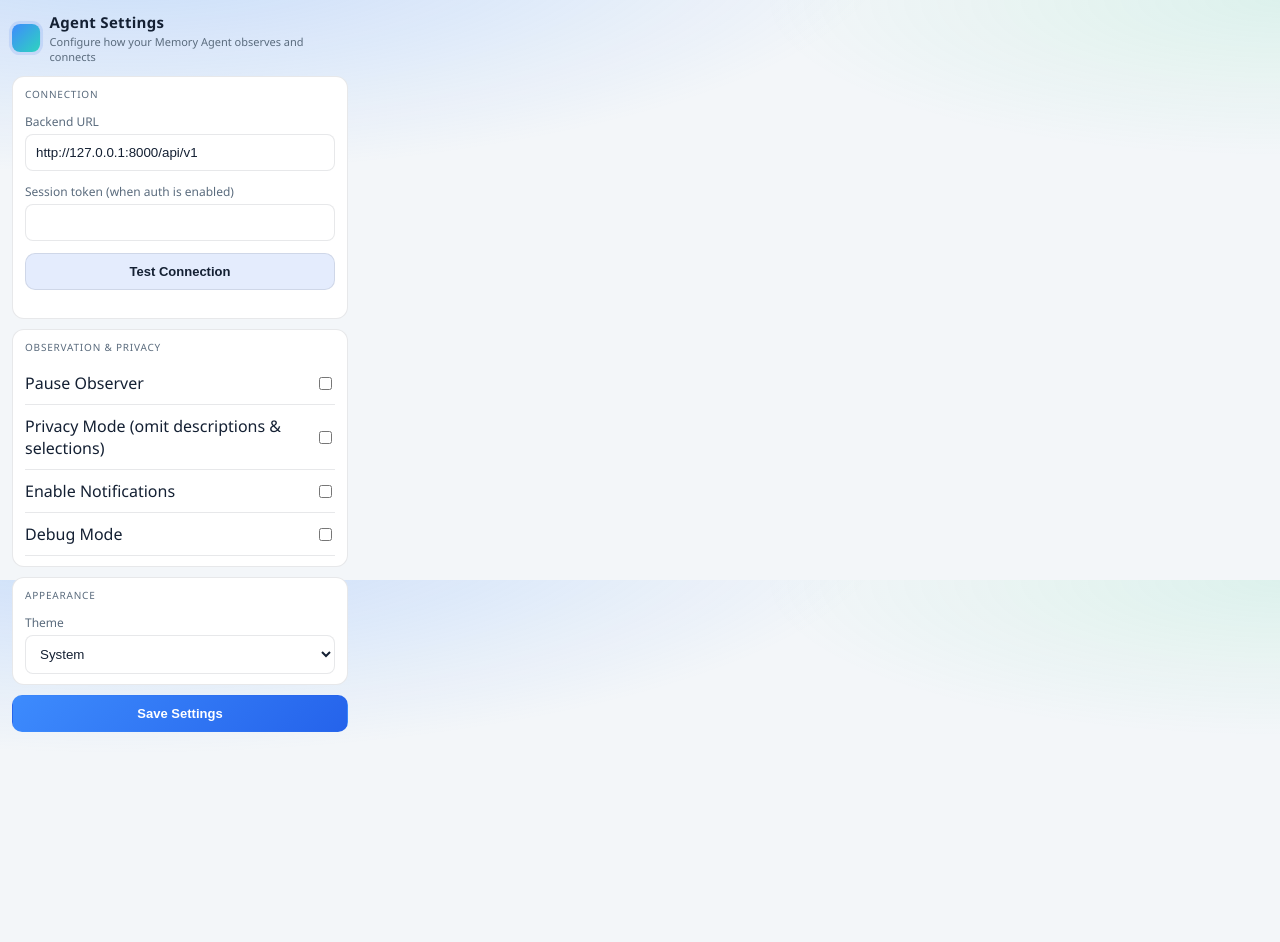
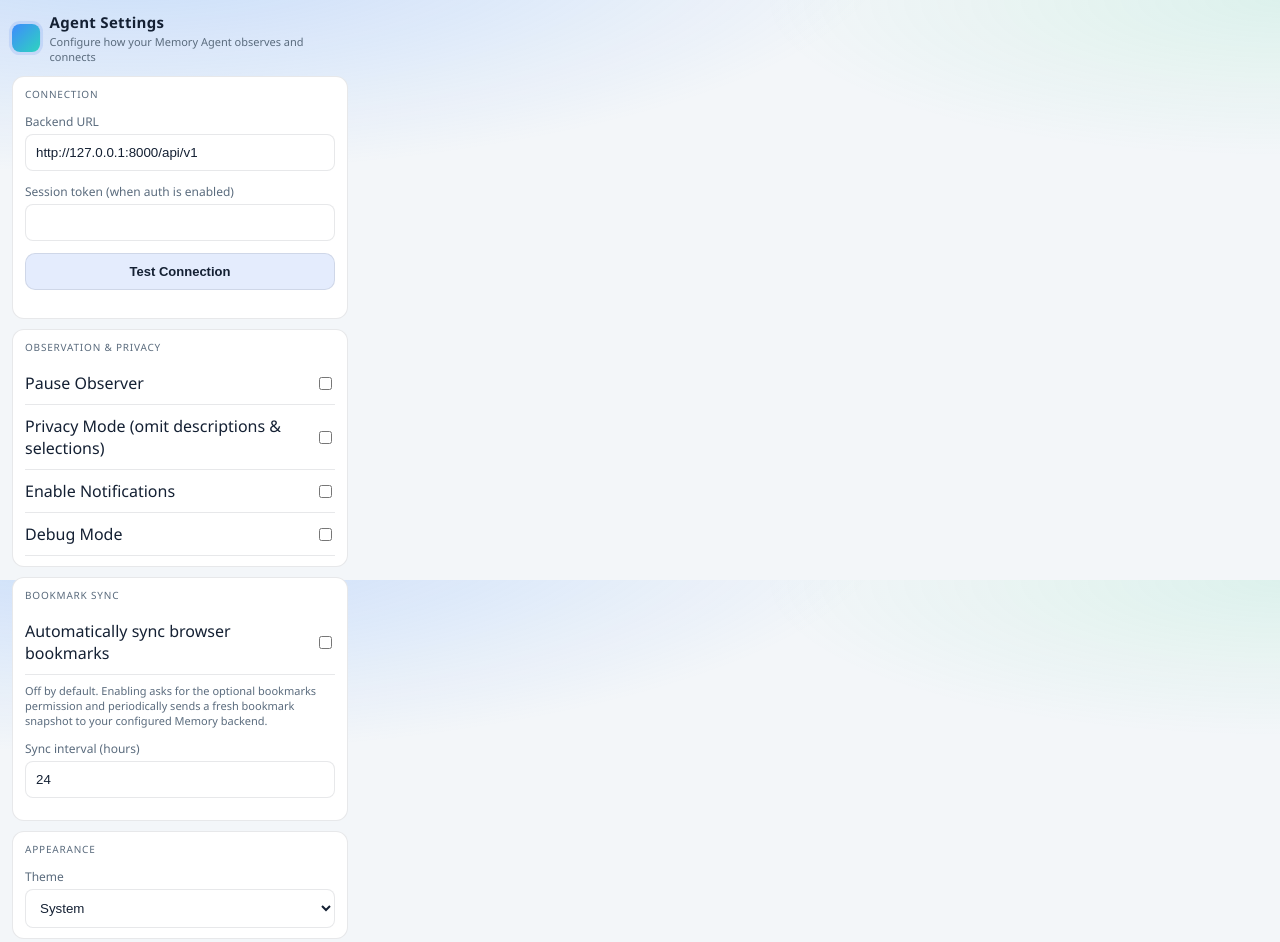
Before and after one commit to antonypaul98/ai-memory-search-agent, a website with bundled scripts: page extension/settings.html in a window 1280 px wide. Shown: the top 942 px of the page. Before the commit the page ends 800 px from the top, so only its background shows below. Built offline with nearby package versions, Linux system fonts and the light colour scheme; some packages are replaced by stand-ins of ours.

Commit message:
Add bookmark sync controls to extension settings

```diff
--- a/extension/settings.html
+++ b/extension/settings.html
@@ -20,6 +20,7 @@
       }
       input[type="text"],
       input[type="password"],
+      input[type="number"],
       select {
         width: 100%;
         padding: 10px;
@@ -86,6 +87,18 @@
     </section>
 
     <section class="card">
+      <div class="card-label">Bookmark sync</div>
+      <div class="toggle">
+        <span>Automatically sync browser bookmarks</span>
+        <input type="checkbox" id="bookmarkSyncEnabled" />
+      </div>
+      <p class="muted">Off by default. Enabling asks for the optional bookmarks permission and periodically sends a fresh bookmark snapshot to your configured Memory backend.</p>
+      <label for="bookmarkSyncHours">Sync interval (hours)</label>
+      <input id="bookmarkSyncHours" type="number" min="1" max="168" step="1" value="24" />
+      <p class="status" id="bookmark-sync-status"></p>
+    </section>
+
+    <section class="card">
       <div class="card-label">Appearance</div>
       <label for="theme">Theme</label>
       <select id="theme">
```
